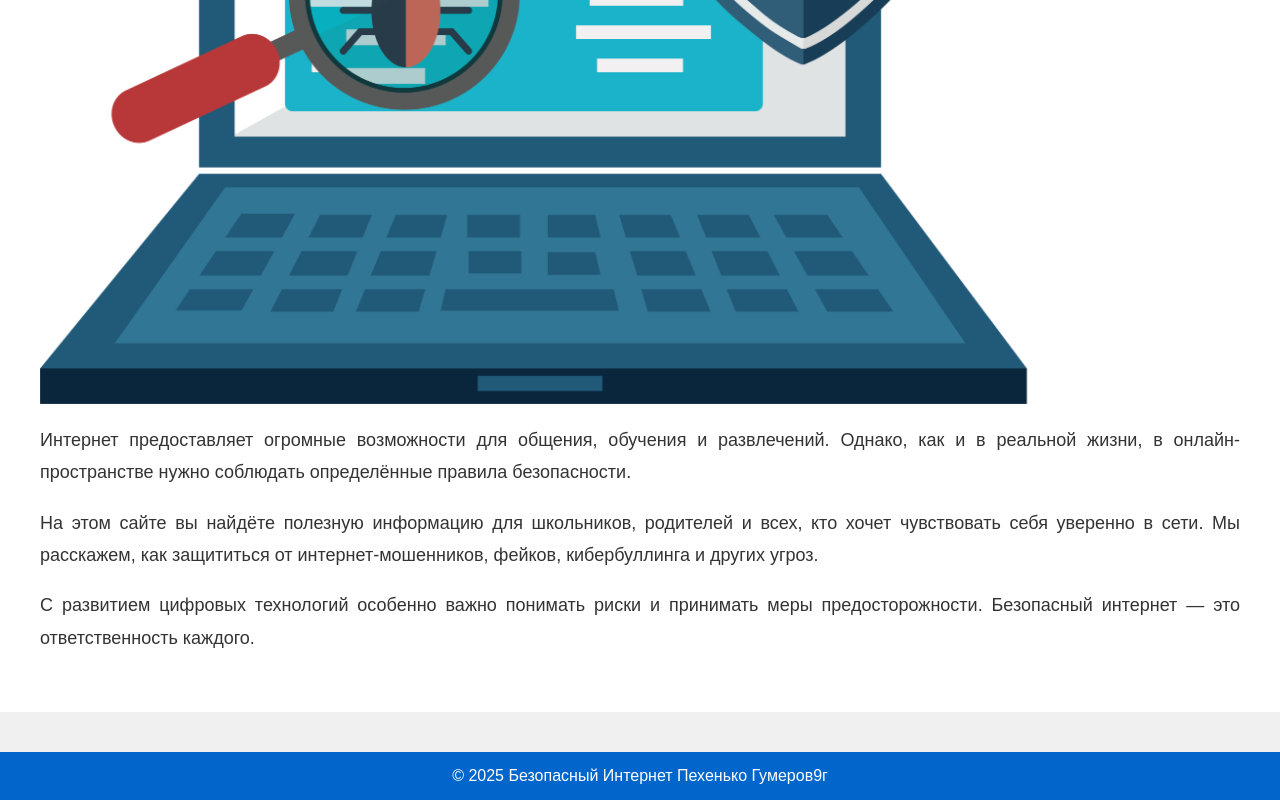
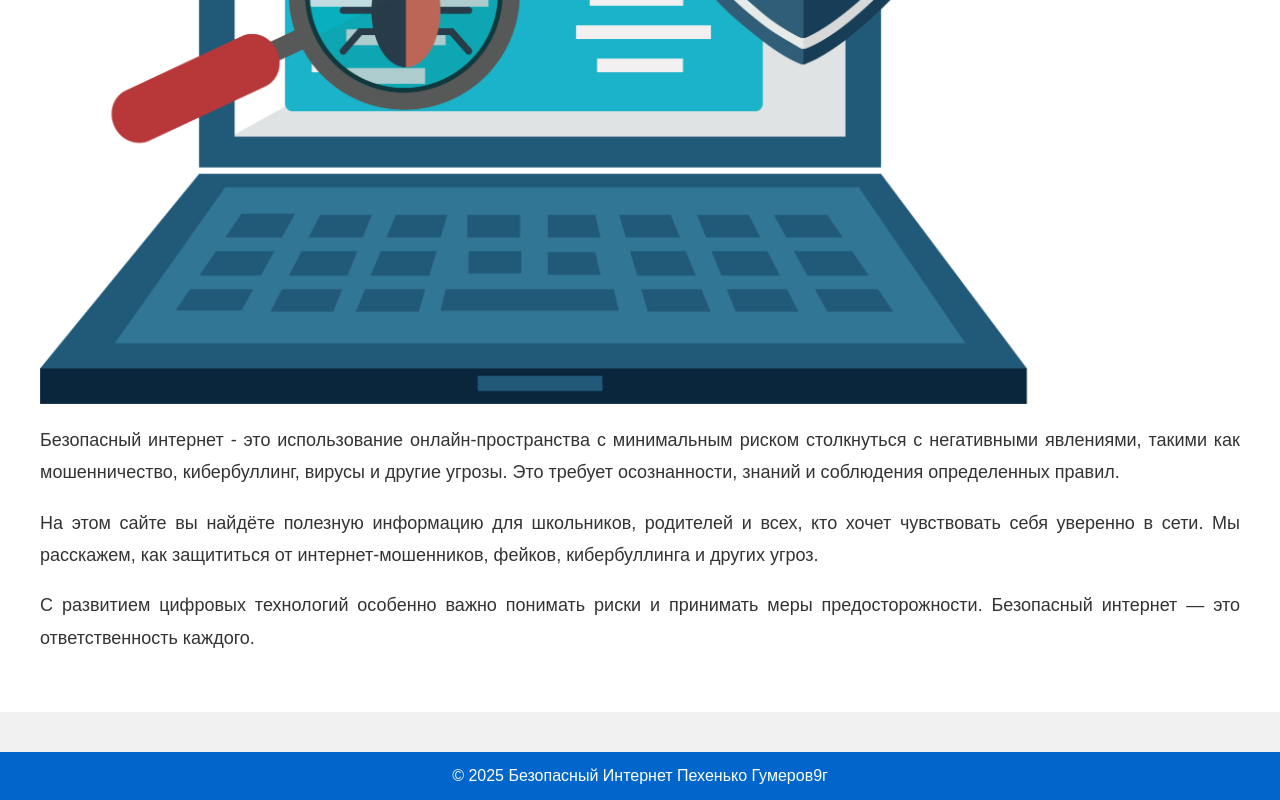
Before and after one commit to shun1x3/internet2, a plain HTML site: page index.html in a window 1280 px wide. Shown: the part 566-1366 px from the top of the page. Drawn offline with Linux system fonts and the light colour scheme.

Commit message:
Update index.html

```diff
--- a/index.html
+++ b/index.html
@@ -53,7 +53,7 @@
   <div class="main">
     <img src="internet1.jpg" alt="Интернет и безопасность">
     <div class="text-block">
-      <p>Интернет предоставляет огромные возможности для общения, обучения и развлечений. Однако, как и в реальной жизни, в онлайн-пространстве нужно соблюдать определённые правила безопасности.</p>
+      <p>Безопасный интернет - это использование онлайн-пространства с минимальным риском столкнуться с негативными явлениями, такими как мошенничество, кибербуллинг, вирусы и другие угрозы. Это требует осознанности, знаний и соблюдения определенных правил.</p>
       <p>На этом сайте вы найдёте полезную информацию для школьников, родителей и всех, кто хочет чувствовать себя уверенно в сети. Мы расскажем, как защититься от интернет-мошенников, фейков, кибербуллинга и других угроз.</p>
       <p>С развитием цифровых технологий особенно важно понимать риски и принимать меры предосторожности. Безопасный интернет — это ответственность каждого.</p>
     </div>
```
